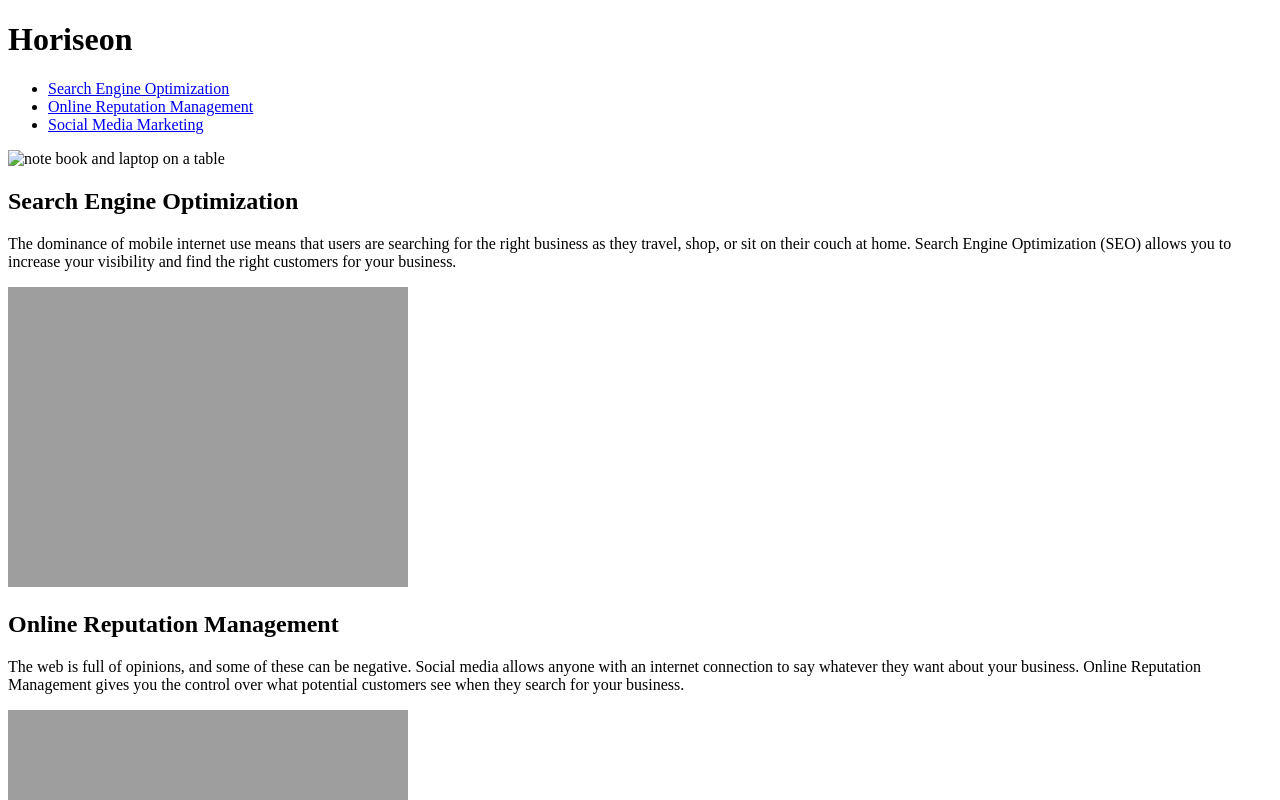
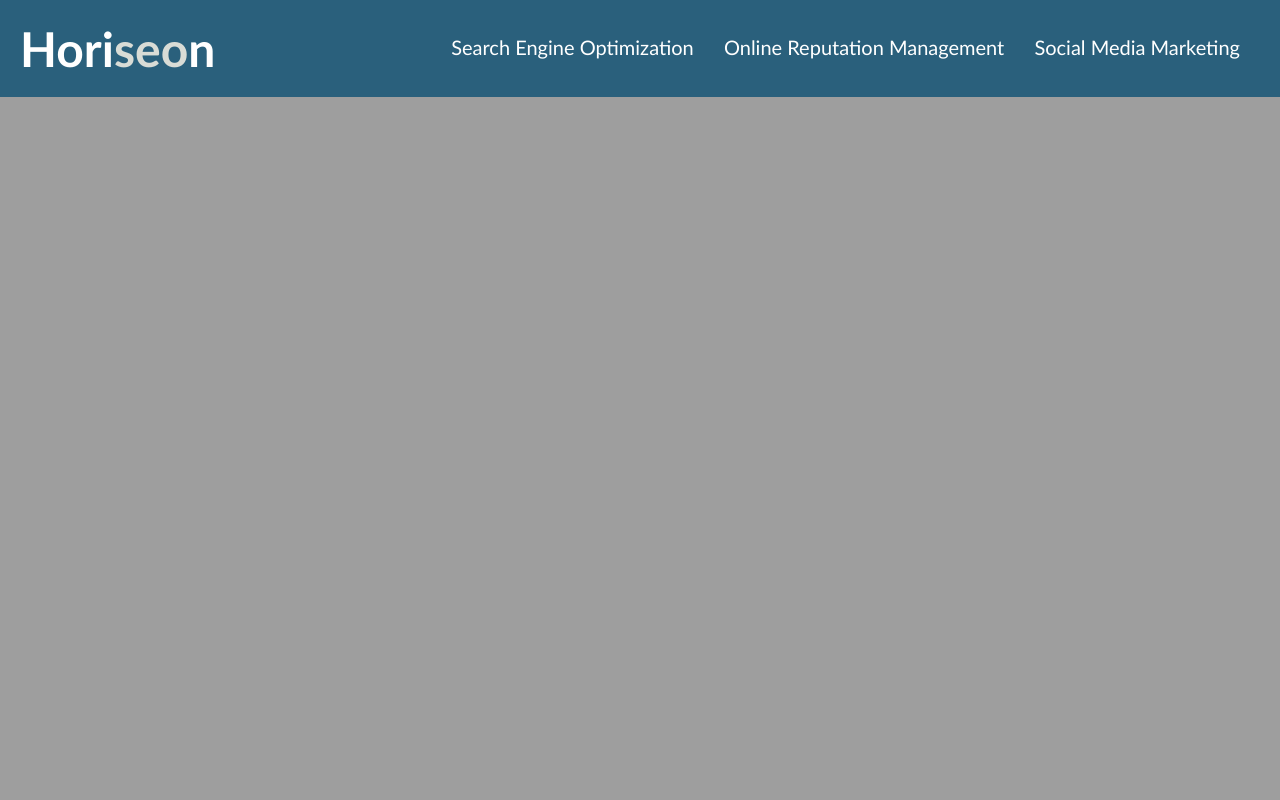
Before and after one commit to Deadpool3413/challenge1, a plain HTML site: page index.html in a window 1280 px wide. Shown: the top 800 px of the page. Drawn offline with Linux system fonts and the light colour scheme; the site is published under a folder, as on GitHub Pages, so addresses that start at the root find nothing.

Commit message:
change file path

```diff
--- a/index.html
+++ b/index.html
@@ -3,7 +3,7 @@
 
 <head>
     <meta charset="UTF-8" />
-    <link rel="stylesheet" href="/assets/css/style.css">
+    <link rel="stylesheet" href="./assets/css/style.css">
     <title>Horiseon</title>
 </head>
 
@@ -29,7 +29,7 @@
     <div class="hero"></div>
     <section class="content">
         <article class="search-engine-optimization">
-            <img src="/assets/images/search-engine-optimization.jpg" class="float-left" alt="note book and laptop on a table" />
+            <img src="./assets/images/search-engine-optimization.jpg" class="float-left" alt="note book and laptop on a table" />
             <h2>Search Engine Optimization</h2>
             <p>
                 The dominance of mobile internet use means that users are searching for the right business as they travel, shop, or sit on their couch at home. Search Engine Optimization (SEO) allows you to increase your visibility and find the right customers for your business.
```
